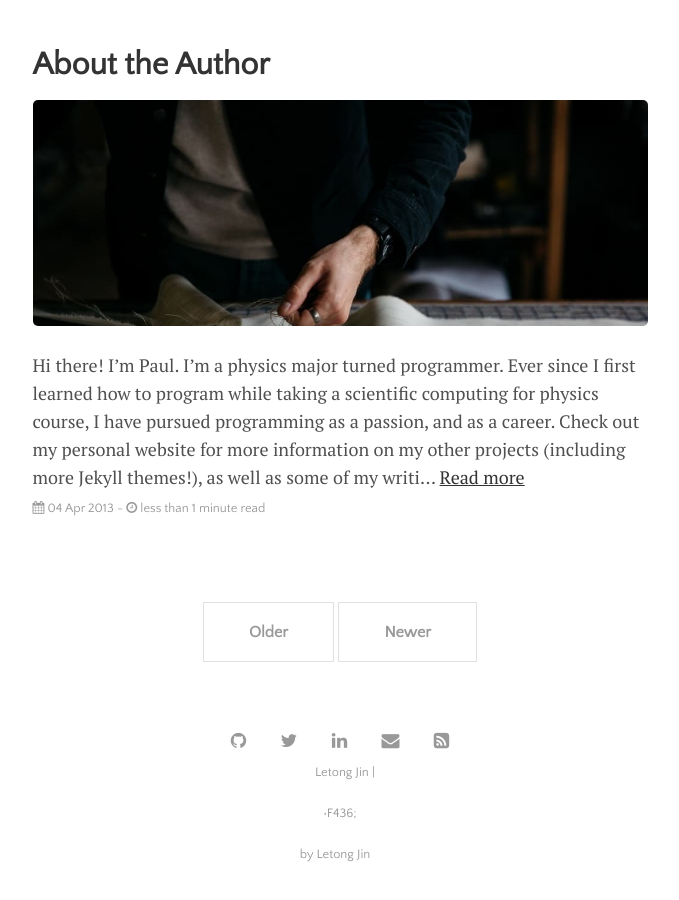
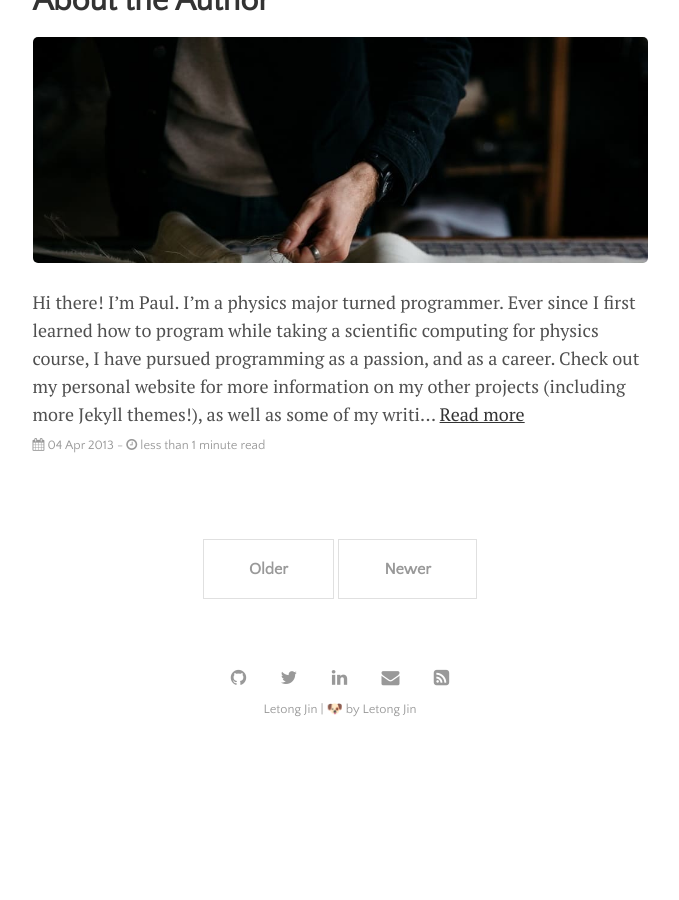
Before and after one commit to jinletong/jinletong.github.io, a Jekyll site: the page built from index.html, in a window 1280 px wide and 900 px high, scrolled down 2388 px. Shown: the whole window, without its empty margins (300-979 px from the left). Built offline with Jekyll 4.4.1, drawn with Linux system fonts in a browser that asks for light colours; the list of posts is cut into pages by our own code; after the commit the page ends 3143 px from its top, so only the background shows below that; some of the changed lines change nothing that is shown.

Commit message:
#2 update emoji try 1

```diff
--- a/_config.yml
+++ b/_config.yml
@@ -21,7 +21,7 @@ plugins:             [jekyll-paginate, jekyll-sitemap, jekyll-feed, jekyll-seo-t
 
 # Customise atom feed settings (this is where Jekyll-Feed gets configuration information)
 title:		           'Letong Jin'
-description:	       <p>&#1F436;</p>
+description:	       '🐶'
 author:              'Letong Jin'
 
 # RSS 2.0 can be used instead of Atom by uncommenting following two lines
```
